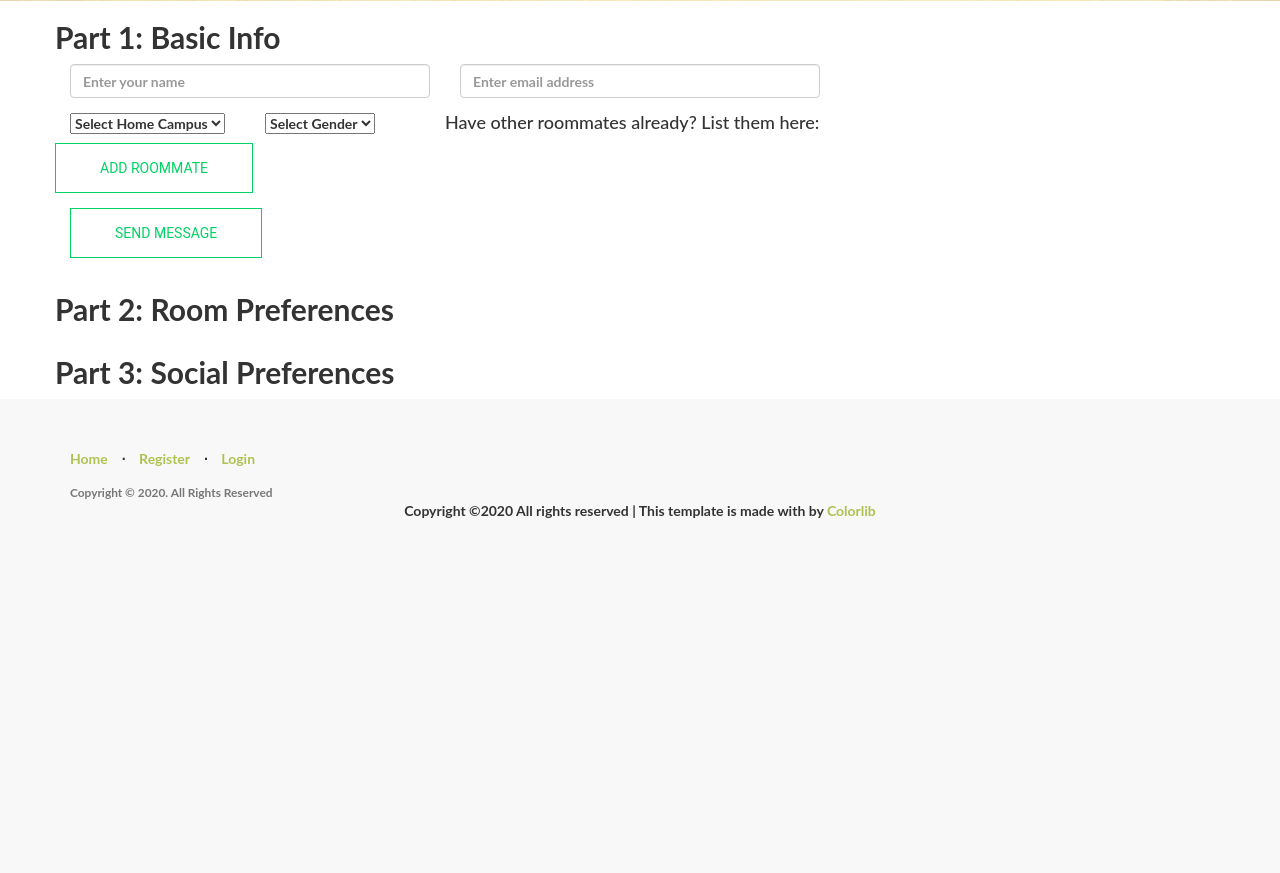
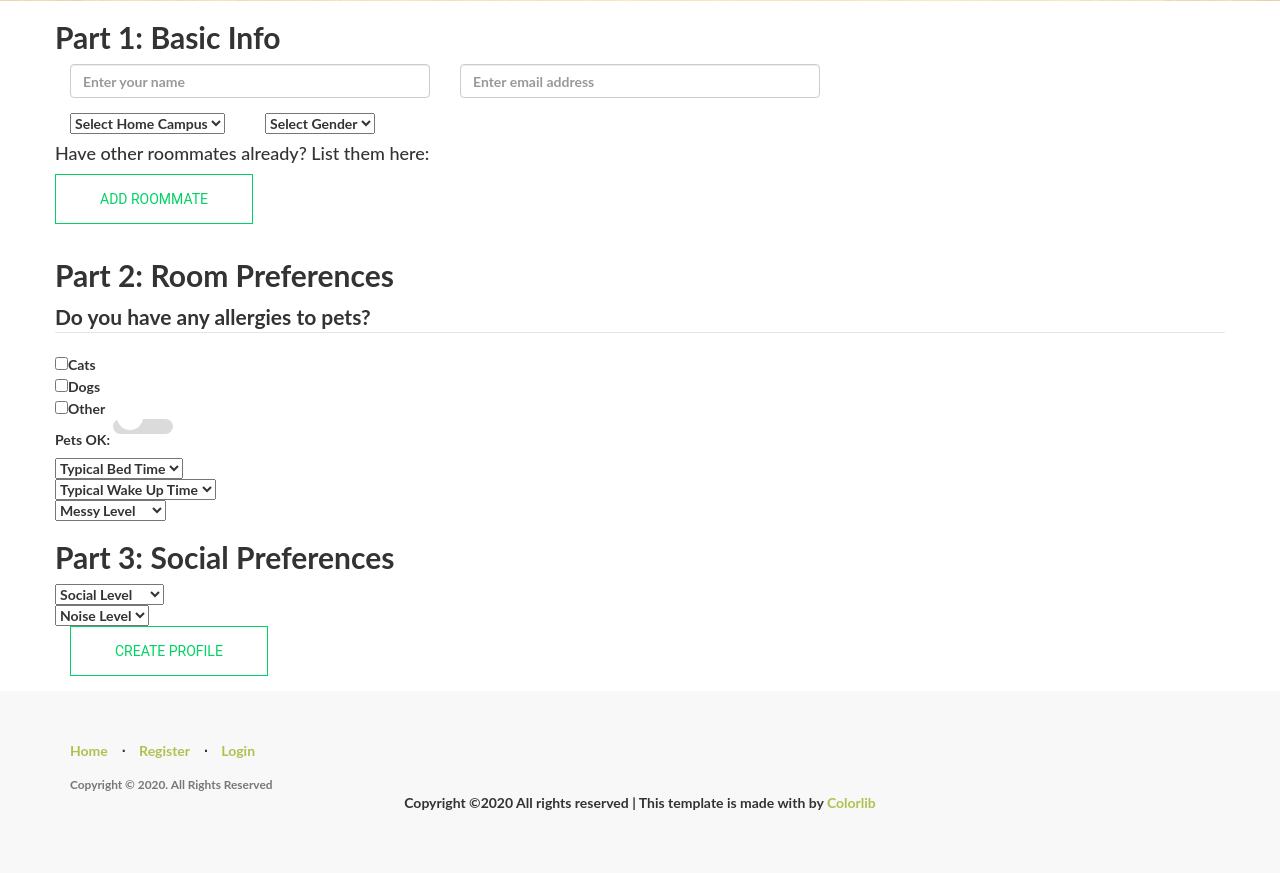
Before and after one commit to Zalelin3/7CRoomies, a Flask app: page /make-profile in a window 1280 px wide. Shown: the part 720-1593 px from the top of the page. Before the commit the page ends 1238 px from the top, so only its background shows below. Run offline with Flask 2, Linux system fonts and the light colour scheme; parts of the project's set-up code (start-up, migrations or seed data) failed here and were passed over; some libraries are stand-ins or nearby versions.

Commit message:
added make profile, post

```diff
--- a/app/__init__.py
+++ b/app/__init__.py
@@ -42,4 +42,7 @@ def create_app(config_name):
     from .profile import profile as profile_blueprint
     app.register_blueprint(profile_blueprint)
 
+    from .post import post as post_blueprint
+    app.register_blueprint(post_blueprint)
+
     return app
--- a/app/templates/base.html
+++ b/app/templates/base.html
@@ -8,6 +8,35 @@
     <link href="{{ url_for('static', filename='css/style.css') }}" rel="stylesheet">
     <link rel="shortcut icon" href="{{ url_for('static', filename='img/favorite.ico') }}">
 </head>
+<script>
+    var roommateCount = 0;
+
+    function addRoommateBox(parentId) {
+        var p = document.getElementById(parentId);
+
+        // add email text box
+        var emailBox = document.createElement("input");
+        emailBox.setAttribute('id', "ghostEmail" + roommateCount);
+        emailBox.setAttribute('type', 'email');
+        emailBox.setAttribute('placeholder', 'Enter roommate email');
+        emailBox.setAttribute('onfocus', "this.placeholder=''");
+        p.appendChild(emailBox);
+        // add first name text box
+        var nameBox = document.createElement("input");
+        nameBox.setAttribute('id', "ghostName" + roommateCount);
+        nameBox.setAttribute('type', 'text');
+        nameBox.setAttribute('placeholder', 'Enter roommate name');
+        nameBox.setAttribute('onfocus', "this.placeholder=''");
+        p.appendChild(nameBox);
+        roommateCount += 1;
+
+        // var newElement = document.createElement(elementTag);
+        // newElement.setAttribute('id', elementId);
+        // newElement.setAttribute('type', 'text');
+        // newElement.innerHTML = html;
+        // p.appendChild(newElement);
+    }
+</script>
 <body>
     <nav class="navbar navbar-default navbar-fixed-top topnav" role="navigation">
         <div class="container topnav">
@@ -30,6 +59,7 @@
                     <li><a href="{{ url_for('profile.make_profile') }}">Make A Profile</a></li>
                     <!-- If user has a profile -->
                     <li><a href="{{ url_for('profile.profile') }}">View My Profile</a></li>
+                    <li><a href="{{ url_for('post.make_post') }}">Make a Post</a></li>
                     <li><a href="{{ url_for('home.dashboard') }}">Dashboard</a></li>
                     <li><a href="{{ url_for('auth.logout') }}">Logout</a></li>
                     <li><a><i class="fa fa-user"></i>  Hi, {{ current_user.username }}!</a></li>
--- a/app/templates/profile/make_profile.html
+++ b/app/templates/profile/make_profile.html
@@ -26,7 +26,7 @@
           <h2 class="contact-title">Part 1: Basic Info</h2>
         </div>
         <div class="col-lg-8">
-          <form class="form-contact contact_form" action="contact_process.php" method="post" id="contactForm" novalidate="novalidate">
+          <!-- <form class="form-contact contact_form" action="contact_process.php" method="post" id="contactForm" novalidate="novalidate"> -->
             <div class="row">
               <div class="col-sm-6">
                 <div class="form-group">
@@ -65,16 +65,17 @@
                       </select>
                 </div>
               </div>
-              <!--List other roommates-->
-              <h4>Have other roommates already? List them here:</h4>
-              <div class="form-group mt-3">
-                <button type="submit" class="button button-contactForm btn_4 boxed-btn">Add Roommate</button>
-              </div>
             </div>
-            <div class="form-group mt-3">
-              <button type="submit" class="button button-contactForm btn_4 boxed-btn">Send Message</button>
-            </div>
-          </form>
+          <!-- </form> -->
+        </div>
+      </div>
+
+      <div class="row" id="roommateRow">
+        <!--List other roommates-->
+        <h4>Have other roommates already? List them here:</h4>
+        <div class="form-group mt-3">
+          <button type="submit" class="button button-contactForm btn_4 boxed-btn" id="addRoommate"
+            onclick="addRoommateBox('roommateRow')">Add Roommate</button>
         </div>
       </div>
 
@@ -83,10 +84,52 @@
             <h2 class="contact-title">Part 2: Room Preferences</h2>
         </div>
         <!--Allergies?-->
+        <fieldset>
+          <legend>Do you have any allergies to pets?</legend>
+          <input type="checkbox" name="allergy" value="Cats">Cats<br>
+          <input type="checkbox" name="allergy" value="Dogs">Dogs<br>
+          <input type="checkbox" name="allergy" value="Other">Other<br>
+          <!-- <br>       -->
+        </fieldset>
         <!--Pets OK?-->
+        <div class="slider-div">
+          <label for="petsOKSwitch">Pets OK: </label>
+          <label class="switch" id="petsOKSwitch">
+              <input type="checkbox">
+              <span class="slider round"></span>
+          </label>
+        </div>
         <!--Bed time-->
+        <div class="single_input">
+          <select class="wide">
+              <option data-display="Typical Bed Time">Typical Bed Time</option>
+              <option value="1">Before 10 PM</option>
+              <option value="2">10PM-12AM</option>
+              <option value="3">12-2 AM</option>
+              <option value="4">After 2 AM</option>
+            </select>
+        </div>
         <!--wake up time-->
+        <div class="single_input">
+          <select class="wide">
+              <option data-display="Typical Wake Up Time">Typical Wake Up Time</option>
+              <option value="1">Before 6 AM</option>
+              <option value="2">6-8 AM</option>
+              <option value="3">8-10 AM</option>
+              <option value="4">After 10 AM</option>
+            </select>
+        </div>
         <!--messy level-->
+        <div class="single_input">
+          <select class="wide" id="messy_level_range">
+              <option data-display="Messy Level">Messy Level</option>
+              <option value="1">1 (very clean)</option>
+              <option value="2">2</option>
+              <option value="3">3</option>
+              <option value="4">4</option>
+              <option value="5">5 (very messy)</option>
+          </select>
+        </div>
       </div>
 
       <div class="row">
@@ -94,8 +137,32 @@
             <h2 class="contact-title">Part 3: Social Preferences</h2>
         </div>
         <!--social level-->
+        <div class="single_input">
+          <select class="wide" id="social_level_range">
+              <option data-display="Social Level">Social Level</option>
+              <option value="1">1 (no guests)</option>
+              <option value="2">2</option>
+              <option value="3">3</option>
+              <option value="4">4</option>
+              <option value="5">5 (parties OK)</option>
+          </select>
+        </div>
         <!--noise level-->
+        <div class="single_input">
+          <select class="wide" id="noise_level_range">
+              <option data-display="Noise Level">Noise Level</option>
+              <option value="1">1 (quiet)</option>
+              <option value="2">2</option>
+              <option value="3">3</option>
+              <option value="4">4</option>
+              <option value="5">5 (loud)</option>
+            </select>
+        </div>
+      </div>
+      <div class="form-group mt-3">
+        <button type="submit" class="button button-contactForm btn_4 boxed-btn" id="submitProfile">Create Profile</button>
       </div>
       </div>
+
   </section>
 {% endblock %}
```
Also changed, not shown: app/post/__init__.py (added, +7 -0 lines), app/post/views.py (added, +23 -0 lines), app/templates/post/make_post.html (added, +26 -0 lines), app/templates/post/make_post_offcampus.html (added, +20 -0 lines), 2 other files.
